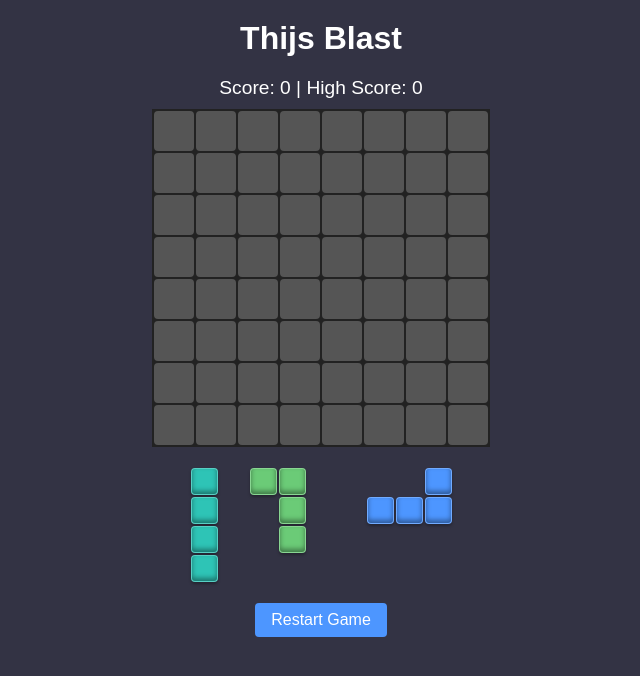
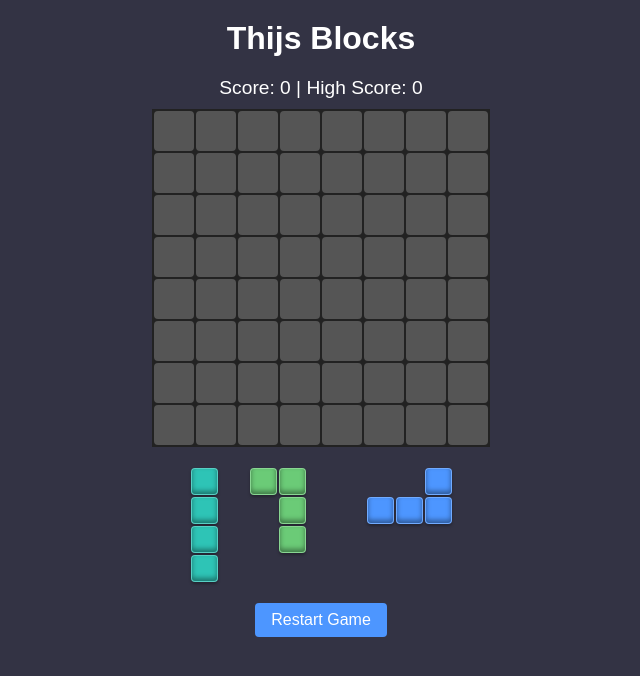
Before and after one commit to PaulNLNL/Blocks4Thijs, a plain HTML site: page index.html in a window 1280 px wide. Shown: the whole page, without its empty margins (319-959 px from the left). Drawn offline with Linux system fonts and the light colour scheme.

Commit message:
Update index.html

```diff
--- a/index.html
+++ b/index.html
@@ -118,7 +118,7 @@
 </head>
 <body>
 
-  <h1>Thijs Blast</h1>
+  <h1>Thijs Blocks</h1>
   <div id="score">Score: <span id="scoreValue">0</span> | High Score: <span id="highScoreValue">0</span></div>
   <div id="board"></div>
   <div id="shapes-container"></div>
```
